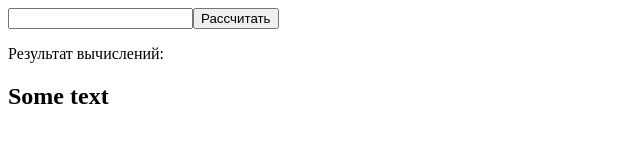
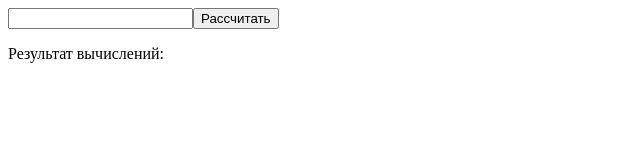
Before and after one commit to zulfat95/pages-travis, a website with bundled scripts: page src/index.html in a window 1280 px wide. Shown: the whole page, without its empty margins (0-640 px from the left). Built offline with nearby package versions, Linux system fonts and the light colour scheme.

Commit message:
Fixed something

```diff
--- a/src/index.html
+++ b/src/index.html
@@ -10,7 +10,6 @@
 <body>
     <input id="amount"><button id="calculate">Рассчитать</button>
     <p>Результат вычислений: <span id="result"></span></p>
-<h2>Some text</h2>
     <script src="js/lib.js" type="module"></script>
     <script src="js/app.js" type="module"></script>
 </body>
```
